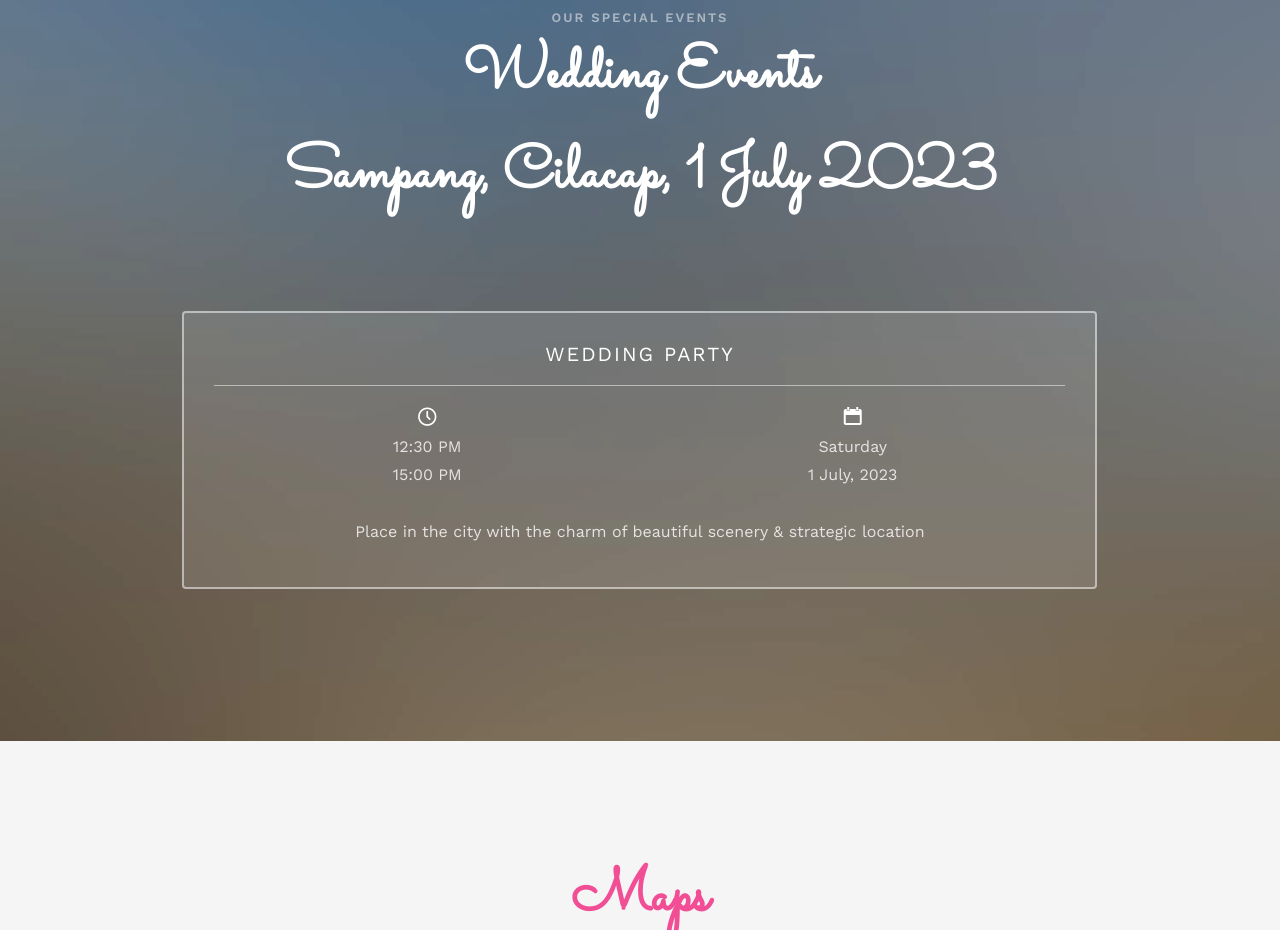
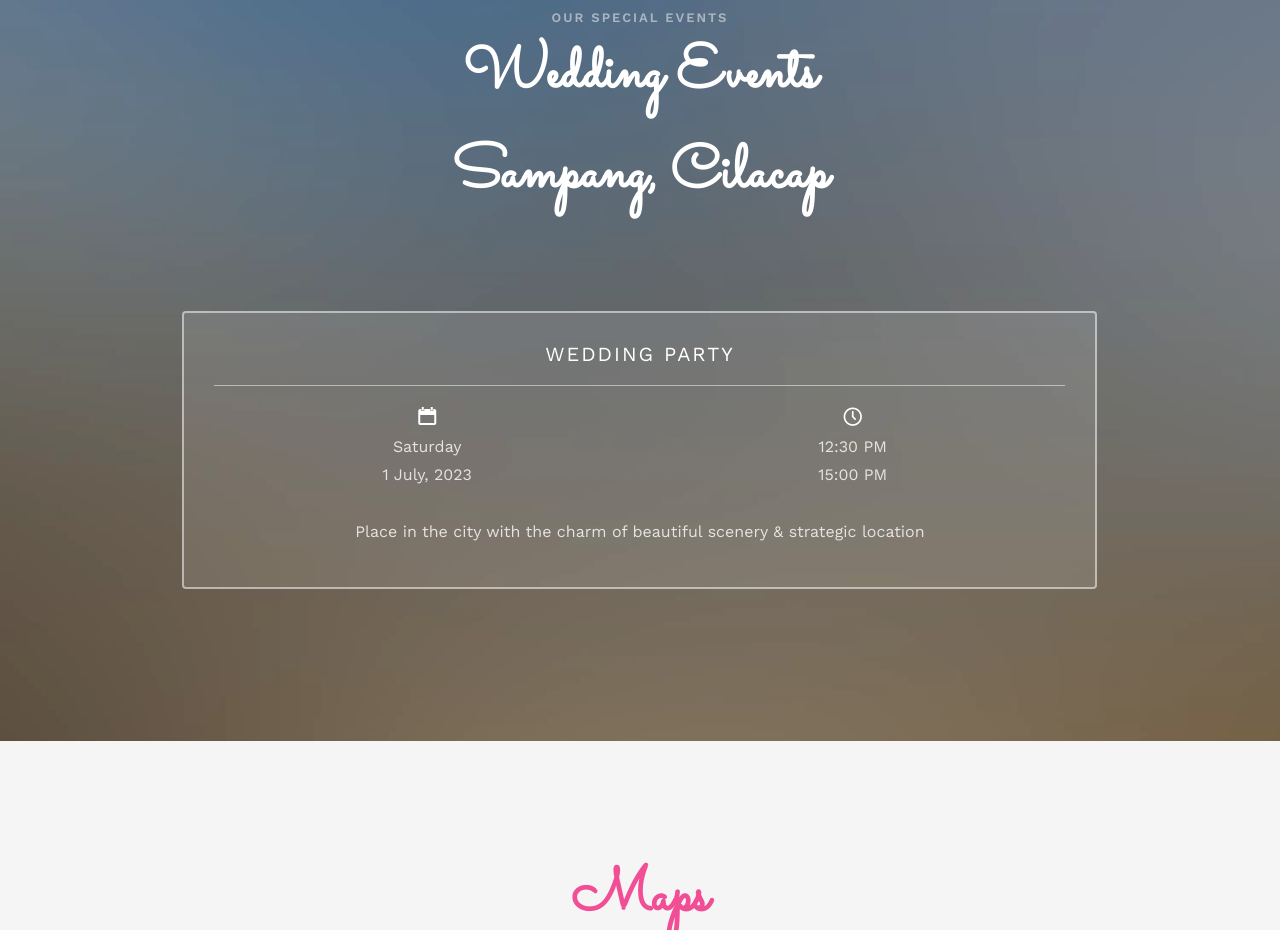
Before and after one commit to husinaofa/husinaofa.github.io, a plain HTML site: page index.html in a window 1280 px wide. Shown: the part 1818-2748 px from the top of the page. Drawn offline with nearby package versions, Linux system fonts and the light colour scheme; files whose address does not match are found by name.

Commit message:
change position event

```diff
--- a/index.html
+++ b/index.html
@@ -157,7 +157,7 @@
 				<div class="col-md-8 col-md-offset-2 text-center fh5co-heading animate-box">
 					<span>Our Special Events</span>
 					<h2>Wedding Events</h2>
-					<h2>Sampang, Cilacap, 1 July 2023</h2>
+					<h2>Sampang, Cilacap</h2>
 				</div>
 			</div>
 			<div class="row">
@@ -184,14 +184,14 @@
 								<div class="event-wrap animate-box">
 									<h3>Wedding Party</h3>
 									<div class="event-col">
+										<i class="icon-calendar"></i>
+										<span>Saturday</span>
+										<span>1 July, 2023</span>
+									</div>
+									<div class="event-col">
 										<i class="icon-clock"></i>
 										<span>12:30 PM</span>
 										<span>15:00 PM</span>
-									</div>
-									<div class="event-col">
-										<i class="icon-calendar"></i>
-										<span>Saturday</span>
-										<span>1 July, 2023</span>
 									</div>
 									<!-- <p>Far far away, behind the word mountains, far from the countries Vokalia and Consonantia, there live the blind texts. Separated they live in Bookmarksgrove right at the coast of the Semantics, a large language ocean.</p> -->
 									<p>
```
